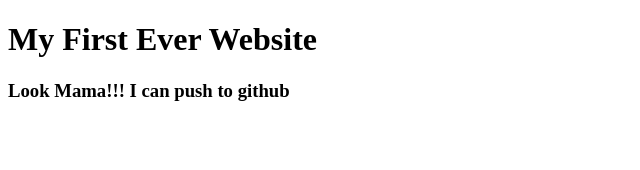
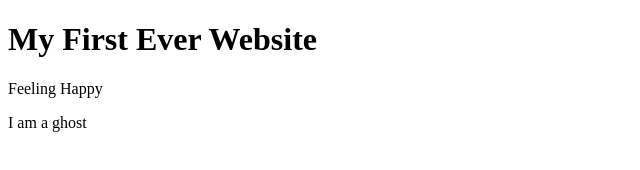
Before and after one commit to kamrul-islam-ed/my-first-website, a plain HTML site: page index.html in a window 1280 px wide. Shown: the whole page, without its empty margins (0-640 px from the left). Drawn offline with Linux system fonts and the light colour scheme.

Commit message:
ghost added

```diff
--- a/index.html
+++ b/index.html
@@ -8,6 +8,7 @@
 </head>
 <body>
     <h1>My First Ever Website</h1>
-    <h3>Look Mama!!! I can push to github</h3>
+  <p>Feeling Happy</p>
+  <p>I am a ghost</p>
 </body>
 </html>
```
